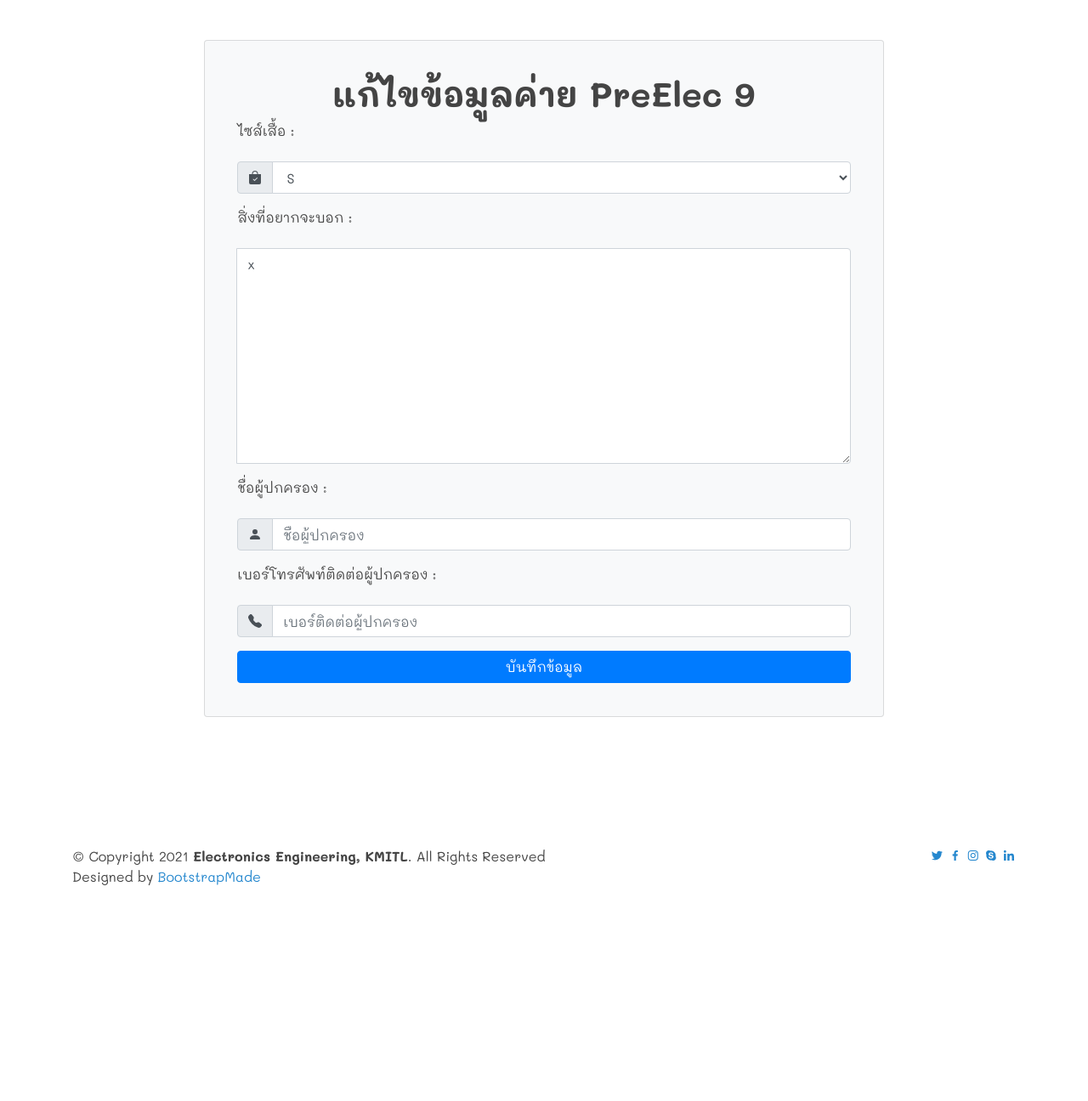
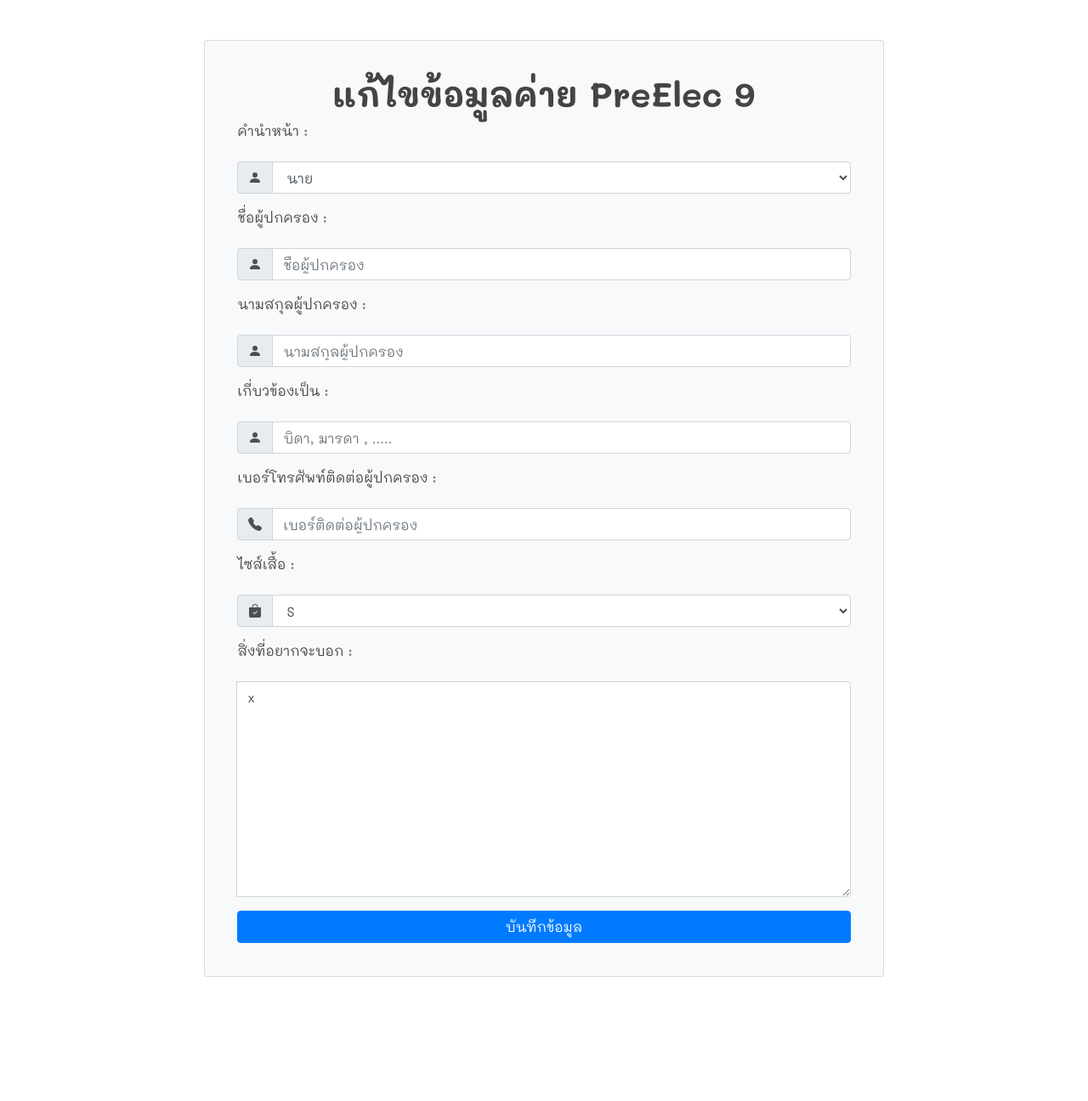
Before and after one commit to KMITL-PreElec9/Website, a Django app: page /camp/64/register/ in a window 1280 px wide. Shown: the part 81-1377 px from the top of the page at 85% size. Before the commit the page ends 1123 px from the top, so only its background shows below. Run offline with Django 3.2, Linux system fonts and the light colour scheme; a user stored in the database is signed in; tables that the repository leaves empty hold one stand-in row (values such as "Sample post"); some libraries are stand-ins or nearby versions.

Commit message:
no message

```diff
--- a/EEWeb/preelec9_camp/forms.py
+++ b/EEWeb/preelec9_camp/forms.py
@@ -7,7 +7,11 @@ class RegisterForm_64(forms.ModelForm):
         fields = '__all__'
         exclude = ['user', 'completed', 'registered', 'house']
         widgets = {'shirt_size' : Select(attrs={'type': 'text','class': 'form-control', 'placeholder':'เลือกไซส์เสื้อ'},choices=Campdata_64.shirt_size_choices),
+                    'parent_gender' : Select(attrs={'type': 'text','class': 'form-control', 'placeholder':'เลือกไซส์เสื้อ'},choices=Campdata_64.parent_gender_choices),
                     'passion' : forms.Textarea(attrs={'type': 'text','class': 'form-control', 'placeholder':'มีอะไรจะบอกพี่ๆ, ทำไมถึงเข้าที่นี่, สิ่งที่คาดหวังจากที่นี่'}),
                     'parent_telephone_num' : forms.TextInput(attrs={'type': 'text','class': 'form-control', 'placeholder':'เบอร์ติดต่อผู้ปกครอง'}),
-                    'parent_name': forms.TextInput(attrs={'type': 'text','class': 'form-control', 'placeholder':'ชื่อผู้ปกครอง'})
+                    'parent_name': forms.TextInput(attrs={'type': 'text','class': 'form-control', 'placeholder':'ชื่อผู้ปกครอง'}),
+                    'parent_surname': forms.TextInput(attrs={'type': 'text','class': 'form-control', 'placeholder':'นามสกุลผู้ปกครอง'}),
+                    'parent_relation': forms.TextInput(attrs={'type': 'text','class': 'form-control', 'placeholder':'บิดา, มารดา , .....'})
+
         }
--- a/EEWeb/preelec9_camp/templates/preelec9_camp/64/register.html
+++ b/EEWeb/preelec9_camp/templates/preelec9_camp/64/register.html
@@ -10,6 +10,56 @@
             <h1 style="text-align: center;">{{title}}</h1>
 <form action="" method="post">
     {% csrf_token %}
+
+    <p><label for="id_shirt_size">คำนำหน้า : <p1>{{ form.parent_gender.errors }}</p1></label> </p>
+    <div class="form-group input-group">
+		<div class="input-group-prepend">
+		    <span class="input-group-text"> <svg xmlns="http://www.w3.org/2000/svg" width="16" height="16" fill="currentColor" class="bi bi-person-fill" viewBox="0 0 16 16">
+          <path d="M3 14s-1 0-1-1 1-4 6-4 6 3 6 4-1 1-1 1H3zm5-6a3 3 0 1 0 0-6 3 3 0 0 0 0 6z"/>
+        </svg>  </span>
+		 </div>
+            {{ form.parent_gender}}
+    </div>
+
+    <p><label for="id_shirt_size">ชื่อผู้ปกครอง : <p1>{{ form.parent_name.errors }}</p1></label> </p>
+    <div class="form-group input-group">
+		<div class="input-group-prepend">
+		    <span class="input-group-text"> <svg xmlns="http://www.w3.org/2000/svg" width="16" height="16" fill="currentColor" class="bi bi-person-fill" viewBox="0 0 16 16">
+                <path d="M3 14s-1 0-1-1 1-4 6-4 6 3 6 4-1 1-1 1H3zm5-6a3 3 0 1 0 0-6 3 3 0 0 0 0 6z"/>
+              </svg> </span>
+		 </div>
+            {{ form.parent_name}}
+    </div>
+
+    <p><label for="id_shirt_size">นามสกุลผู้ปกครอง : <p1>{{ form.parent_surname.errors }}</p1></label> </p>
+    <div class="form-group input-group">
+		<div class="input-group-prepend">
+		    <span class="input-group-text"> <svg xmlns="http://www.w3.org/2000/svg" width="16" height="16" fill="currentColor" class="bi bi-person-fill" viewBox="0 0 16 16">
+                <path d="M3 14s-1 0-1-1 1-4 6-4 6 3 6 4-1 1-1 1H3zm5-6a3 3 0 1 0 0-6 3 3 0 0 0 0 6z"/>
+              </svg> </span>
+		 </div>
+            {{ form.parent_surname}}
+    </div>
+
+    <p><label for="id_shirt_size">เกี่บวข้องเป็น : <p1>{{ form.parent_relation.errors }}</p1></label> </p>
+    <div class="form-group input-group">
+		<div class="input-group-prepend">
+		    <span class="input-group-text"> <svg xmlns="http://www.w3.org/2000/svg" width="16" height="16" fill="currentColor" class="bi bi-person-fill" viewBox="0 0 16 16">
+                <path d="M3 14s-1 0-1-1 1-4 6-4 6 3 6 4-1 1-1 1H3zm5-6a3 3 0 1 0 0-6 3 3 0 0 0 0 6z"/>
+              </svg> </span>
+		 </div>
+            {{ form.parent_relation}}
+    </div>
+
+    <p><label for="id_shirt_size">เบอร์โทรศัพท์ติดต่อผู้ปกครอง : <p1>{{ form.parent_telephone_num.errors }}</p1></label> </p>
+    <div class="form-group input-group">
+		<div class="input-group-prepend">
+		    <span class="input-group-text"> <svg xmlns="http://www.w3.org/2000/svg" width="16" height="16" fill="currentColor" class="bi bi-telephone-fill" viewBox="0 0 16 16">
+                <path fill-rule="evenodd" d="M1.885.511a1.745 1.745 0 0 1 2.61.163L6.29 2.98c.329.423.445.974.315 1.494l-.547 2.19a.678.678 0 0 0 .178.643l2.457 2.457a.678.678 0 0 0 .644.178l2.189-.547a1.745 1.745 0 0 1 1.494.315l2.306 1.794c.829.645.905 1.87.163 2.611l-1.034 1.034c-.74.74-1.846 1.065-2.877.702a18.634 18.634 0 0 1-7.01-4.42 18.634 18.634 0 0 1-4.42-7.009c-.362-1.03-.037-2.137.703-2.877L1.885.511z"/>
+              </svg> </span>
+		 </div>
+            {{ form.parent_telephone_num}}
+    </div>
 
     <p><label for="id_shirt_size">ไซส์เสื้อ : <p1>{{ form.shirt_size.errors }}</p1></label> </p>
     <div class="form-group input-group">
@@ -29,25 +79,6 @@
             {{ form.passion}}
     </div>
 
-    <p><label for="id_shirt_size">ชื่อผู้ปกครอง : <p1>{{ form.parent_name.errors }}</p1></label> </p>
-    <div class="form-group input-group">
-		<div class="input-group-prepend">
-		    <span class="input-group-text"> <svg xmlns="http://www.w3.org/2000/svg" width="16" height="16" fill="currentColor" class="bi bi-person-fill" viewBox="0 0 16 16">
-                <path d="M3 14s-1 0-1-1 1-4 6-4 6 3 6 4-1 1-1 1H3zm5-6a3 3 0 1 0 0-6 3 3 0 0 0 0 6z"/>
-              </svg> </span>
-		 </div>
-            {{ form.parent_name}}
-    </div>
-
-    <p><label for="id_shirt_size">เบอร์โทรศัพท์ติดต่อผู้ปกครอง : <p1>{{ form.parent_telephone_num.errors }}</p1></label> </p>
-    <div class="form-group input-group">
-		<div class="input-group-prepend">
-		    <span class="input-group-text"> <svg xmlns="http://www.w3.org/2000/svg" width="16" height="16" fill="currentColor" class="bi bi-telephone-fill" viewBox="0 0 16 16">
-                <path fill-rule="evenodd" d="M1.885.511a1.745 1.745 0 0 1 2.61.163L6.29 2.98c.329.423.445.974.315 1.494l-.547 2.19a.678.678 0 0 0 .178.643l2.457 2.457a.678.678 0 0 0 .644.178l2.189-.547a1.745 1.745 0 0 1 1.494.315l2.306 1.794c.829.645.905 1.87.163 2.611l-1.034 1.034c-.74.74-1.846 1.065-2.877.702a18.634 18.634 0 0 1-7.01-4.42 18.634 18.634 0 0 1-4.42-7.009c-.362-1.03-.037-2.137.703-2.877L1.885.511z"/>
-              </svg> </span>
-		 </div>
-            {{ form.parent_telephone_num}}
-    </div>
     <button type="submit" class="btn btn-primary btn-block "> {{button}}</button>
 
 </form>
```
Also changed, not shown: EEWeb/preelec9_camp/templates/preelec9_camp/64/viewdata.html (+7 -4 lines).
